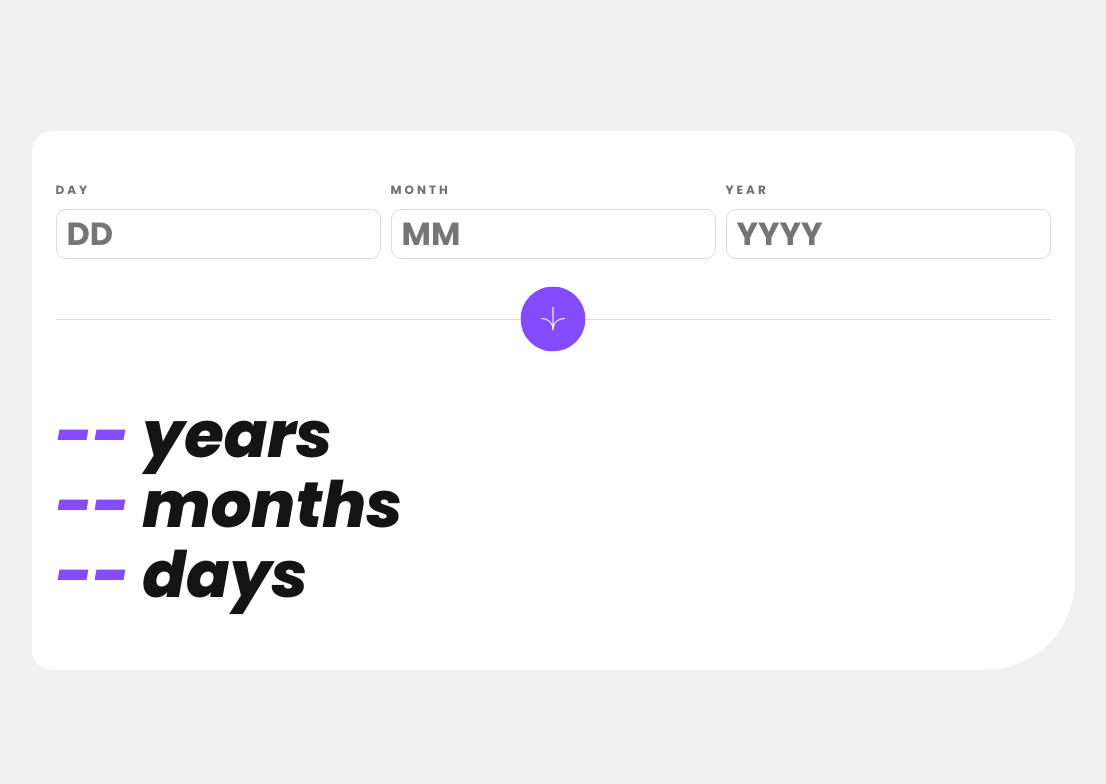
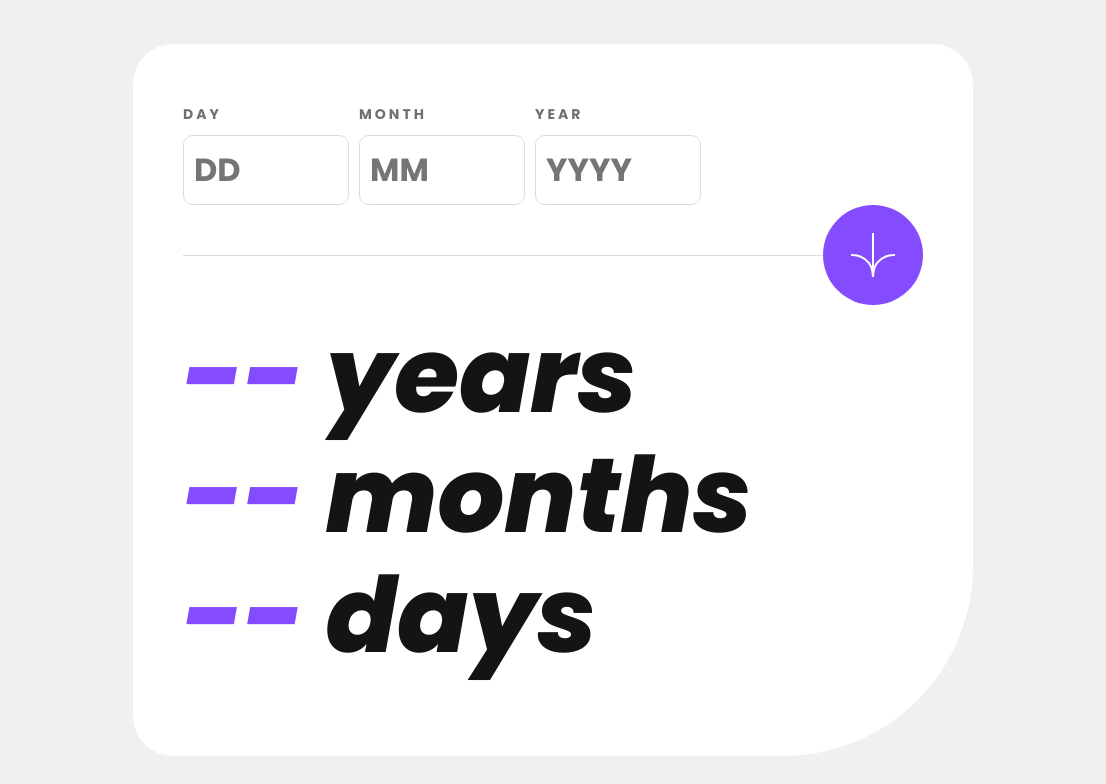
Before and after one commit to Pensive1/FEM-qr-code-component, a React (Vite) app in the folder 1_age-calculator-app/: page / in a window 1536 px wide. Shown: the top 784 px of the page, without its empty margins (215-1321 px from the left). Built offline with nearby package versions, Linux system fonts and the light colour scheme.

Commit message:
feat: Add mobile breakpoint + error styles

```diff
--- a/1_age-calculator-app/src/components/DobInput/DobInput-styles.css
+++ b/1_age-calculator-app/src/components/DobInput/DobInput-styles.css
@@ -6,10 +6,16 @@
   border-bottom: 1px solid hsl(0, 0%, 86%);
   padding-bottom: 6rem;
 }
+@media screen and (min-width: 1440px) {
+  .dob {
+    padding-bottom: 5rem;
+    padding-right: 30%;
+  }
+}
 .dob__fields {
   border: none;
   display: flex;
-  flex-direction: column;
+  flex-direction: column-reverse;
   row-gap: 1rem;
   flex: 1 0;
 }
@@ -19,18 +25,34 @@
   text-transform: uppercase;
   letter-spacing: 0.3rem;
 }
+@media screen and (min-width: 1440px) {
+  .dob__field-label {
+    font-size: 1.4rem;
+  }
+}
 .dob__input {
   border: 1px solid hsl(0, 0%, 86%);
   padding: 1rem;
   border-radius: 1rem;
   height: 5rem;
   width: 100%;
-  font-size: 1.6rem;
+  font-size: 2rem;
+  caret-color: hsl(259, 100%, 65%);
 }
 @media screen and (min-width: 1440px) {
   .dob__input {
     font-size: 3.2rem;
+    height: 7rem;
   }
+}
+.dob__input:focus {
+  outline-color: hsl(259, 100%, 65%);
+}
+.dob__input:invalid {
+  border-color: hsl(0, 100%, 67%);
+}
+.dob__input:invalid + .dob__field-label {
+  color: hsl(0, 100%, 67%);
 }
 .dob__submit {
   border-radius: 50%;
@@ -38,7 +60,7 @@
   background-image: url(../../assets/images/icon-arrow.svg);
   background-repeat: no-repeat;
   background-position: center;
-  background-size: 2.5rem;
+  background-size: 2.6rem;
   background-color: hsl(259, 100%, 65%);
   width: 6.5rem;
   aspect-ratio: 1/1;
@@ -49,6 +71,14 @@
   transform: translate(50%, 50%);
   transition: all 0.5s;
 }
+@media screen and (min-width: 1440px) {
+  .dob__submit {
+    width: 10rem;
+    right: 0;
+    transform: translate(0, 50%);
+    background-size: 4.6rem;
+  }
+}
 .dob__submit:hover {
   background-color: hsl(0, 0%, 8%);
 }/*# sourceMappingURL=DobInput-styles.css.map */
--- a/1_age-calculator-app/src/components/DobInput/DobInput-styles.scss
+++ b/1_age-calculator-app/src/components/DobInput/DobInput-styles.scss
@@ -8,9 +8,15 @@
   border-bottom: 1px solid $color-neutral-light-grey;
   padding-bottom: 6rem;
 
+  @include desktop {
+    padding-bottom: 5rem;
+    padding-right: 30%;
+  }
+
   &__fields {
     border: none;
-    @include column-flex;
+    display: flex;
+    flex-direction: column-reverse;
     row-gap: 1rem;
     flex: 1 0;
   }
@@ -20,16 +26,34 @@
     color: $color-neutral-smoky-grey;
     text-transform: uppercase;
     letter-spacing: 0.3rem;
+    @include desktop {
+      font-size: 1.4rem;
+    }
   }
+
   &__input {
     border: 1px solid $color-neutral-light-grey;
     padding: 1rem;
     border-radius: 1rem;
     height: 5rem;
     width: 100%;
-    font-size: 1.6rem;
+    font-size: 2rem;
+    caret-color: $color-primary-purple;
     @include desktop {
       font-size: $size-input;
+      height: 7rem;
+    }
+
+    &:focus {
+      outline-color: $color-primary-purple;
+    }
+
+    &:invalid {
+      border-color: $color-primary-light-red;
+    }
+
+    &:invalid + .dob__field-label {
+      color: $color-primary-light-red;
     }
   }
 
@@ -39,7 +63,7 @@
     background-image: url(../../assets/images/icon-arrow.svg);
     background-repeat: no-repeat;
     background-position: center;
-    background-size: 2.5rem;
+    background-size: 2.6rem;
     background-color: $color-primary-purple;
     width: 6.5rem;
     aspect-ratio: 1 / 1;
@@ -50,6 +74,13 @@
     transform: translate(50%, 50%);
     transition: all 0.5s;
 
+    @include desktop {
+      width: 10rem;
+      right: 0;
+      transform: translate(0, 50%);
+      background-size: 4.6rem;
+    }
+
     &:hover {
       background-color: $color-neutral-off-black;
     }
--- a/1_age-calculator-app/src/components/DobInput/DobInput.tsx
+++ b/1_age-calculator-app/src/components/DobInput/DobInput.tsx
@@ -35,9 +35,6 @@ const DobInput = ({
   return (
     <form action="submit" className="dob" onSubmit={handleSubmit}>
       <fieldset className="dob__fields">
-        <label className="dob__field-label" htmlFor="dobDay">
-          Day
-        </label>
         <input
           type="number"
           placeholder="DD"
@@ -47,12 +44,12 @@ const DobInput = ({
           min={1}
           max={31}
         ></input>
+        <label className="dob__field-label" htmlFor="dobDay">
+          Day
+        </label>
       </fieldset>
 
       <fieldset className="dob__fields">
-        <label className="dob__field-label" htmlFor="dobMonth">
-          Month
-        </label>
         <input
           type="number"
           placeholder="MM"
@@ -62,12 +59,12 @@ const DobInput = ({
           min={1}
           max={12}
         ></input>
+        <label className="dob__field-label" htmlFor="dobMonth">
+          Month
+        </label>
       </fieldset>
 
       <fieldset className="dob__fields">
-        <label className="dob__field-label" htmlFor="dobYear">
-          Year
-        </label>
         <input
           type="number"
           placeholder="YYYY"
@@ -76,6 +73,9 @@ const DobInput = ({
           id="dobYear"
           min={1}
         ></input>
+        <label className="dob__field-label" htmlFor="dobYear">
+          Year
+        </label>
       </fieldset>
       <button type="submit" className="dob__submit"></button>
     </form>
--- a/1_age-calculator-app/src/components/Results/Results-styles.css
+++ b/1_age-calculator-app/src/components/Results/Results-styles.css
@@ -1,10 +1,17 @@
 .age {
   padding-top: 8rem;
-  font-size: 6.4rem;
+  font-size: 5.6rem;
   font-weight: 800;
   font-style: italic;
   line-height: 7rem;
 }
+@media screen and (min-width: 1440px) {
+  .age {
+    padding-top: 6rem;
+    font-size: 10.5rem;
+    line-height: 12rem;
+  }
+}
 .age__value {
   color: hsl(259, 100%, 65%);
 }/*# sourceMappingURL=Results-styles.css.map */
--- a/1_age-calculator-app/src/components/Results/Results-styles.scss
+++ b/1_age-calculator-app/src/components/Results/Results-styles.scss
@@ -1,10 +1,16 @@
 @use "../../styles/partials/variables" as *;
+@use "../../styles/partials/mixins" as *;
 .age {
   padding-top: 8rem;
-  font-size: calc($size-input * 2);
+  font-size: clamp($size-input, 5.6rem, calc($size-input * 2));
   font-weight: 800;
   font-style: italic;
   line-height: 7rem;
+  @include desktop {
+    padding-top: 6rem;
+    font-size: 10.5rem;
+    line-height: 12rem;
+  }
 
   &__value {
     color: $color-primary-purple;
--- a/1_age-calculator-app/src/styles/styles.css
+++ b/1_age-calculator-app/src/styles/styles.css
@@ -30,12 +30,19 @@ html {
 
 body {
   color: hsl(0, 0%, 8%);
-  min-height: 100vh;
+  min-height: 100dvh;
   display: flex;
   flex-direction: column;
   align-items: center;
-  justify-content: center;
   overflow-x: hidden;
+  padding-top: 9rem;
+  transition: all 0.5s;
+}
+@media screen and (min-width: 1440px) {
+  body {
+    justify-content: center;
+    padding-top: unset;
+  }
 }
 
 input {
@@ -56,4 +63,11 @@ input {
   background-color: hsl(0, 0%, 100%);
   padding: 5rem 2.4rem 6rem;
   border-radius: 2rem 2rem 9rem;
+}
+@media screen and (min-width: 1440px) {
+  .container {
+    width: 84rem;
+    padding: 6rem 5rem 8rem;
+    border-radius: 4rem 4rem 19rem;
+  }
 }/*# sourceMappingURL=styles.css.map */
--- a/1_age-calculator-app/src/styles/styles.scss
+++ b/1_age-calculator-app/src/styles/styles.scss
@@ -16,11 +16,17 @@ html {
 
 body {
   color: $color-neutral-off-black;
-  min-height: 100vh;
+  min-height: 100dvh;
   @include column-flex;
   align-items: center;
-  justify-content: center;
   overflow-x: hidden;
+  padding-top: 9rem;
+  transition: all 0.5s;
+
+  @include desktop {
+    justify-content: center;
+    padding-top: unset;
+  }
 }
 
 input {
@@ -37,4 +43,10 @@ input {
   background-color: $color-neutral-white;
   padding: 5rem 2.4rem 6rem;
   border-radius: 2rem 2rem 9rem;
+
+  @include desktop {
+    width: 84rem;
+    padding: 6rem 5rem 8rem;
+    border-radius: 4rem 4rem 19rem;
+  }
 }
```
